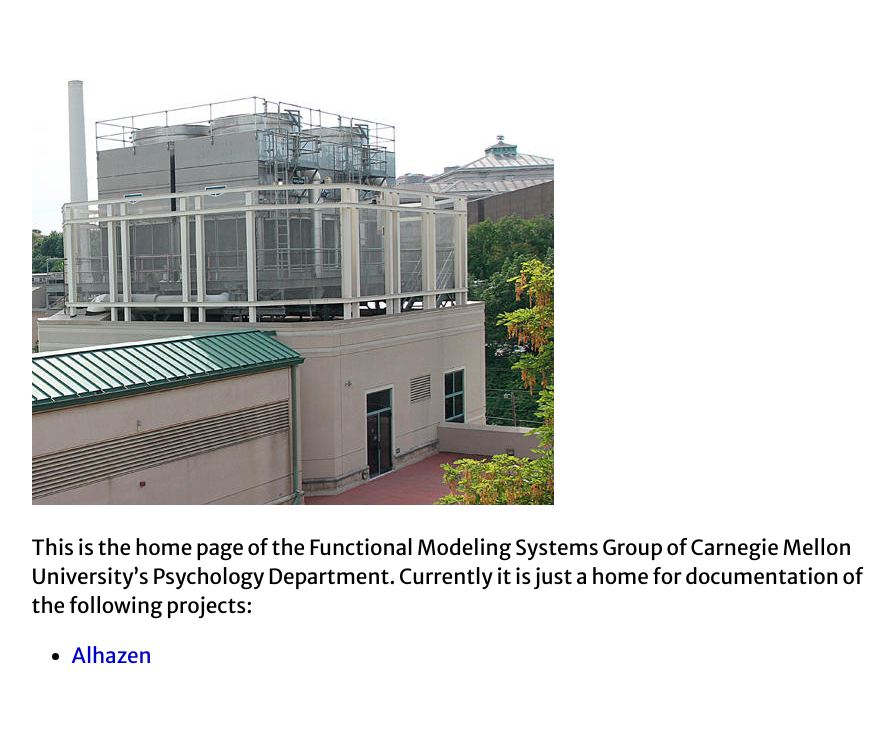
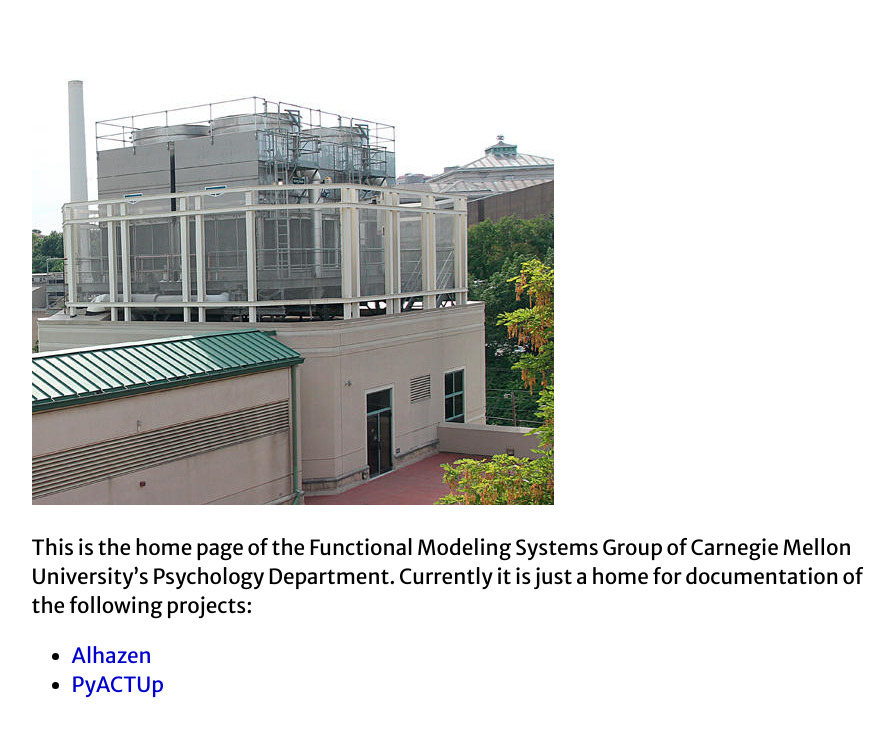
Before and after one commit to cmu-psych-fms/fms, a plain HTML site: page index.html in a window 1280 px wide. Shown: the whole page, without its empty margins (18-912 px from the left). Drawn offline with Linux system fonts and the light colour scheme.

Commit message:
update home page

```diff
--- a/index.html
+++ b/index.html
@@ -52,6 +52,7 @@ main {
   Currently it is just a home for documentation of the following projects:
   <ul>
     <li><a href="alhazen/index.html">Alhazen</a></li>
+    <li><a href="pyactup/index.html">PyACTUp</a></li>
   </ul>
 </p>
 </main>
```
